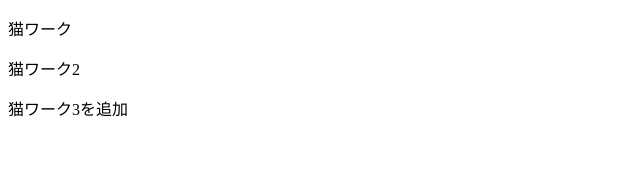
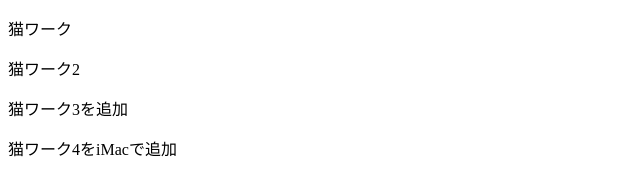
Before and after one commit to hirokazu0208/neko_work, a plain HTML site: page index.html in a window 1280 px wide. Shown: the whole page, without its empty margins (0-640 px from the left). Drawn offline with Linux system fonts and the light colour scheme.

Commit message:
iMacで追加1

```diff
--- a/index.html
+++ b/index.html
@@ -9,6 +9,6 @@
 <p>猫ワーク</p>
 <p>猫ワーク2</p>
 <p>猫ワーク3を追加</p>
-
+<p>猫ワーク4をiMacで追加</p>
 </body>
 </html>
```
